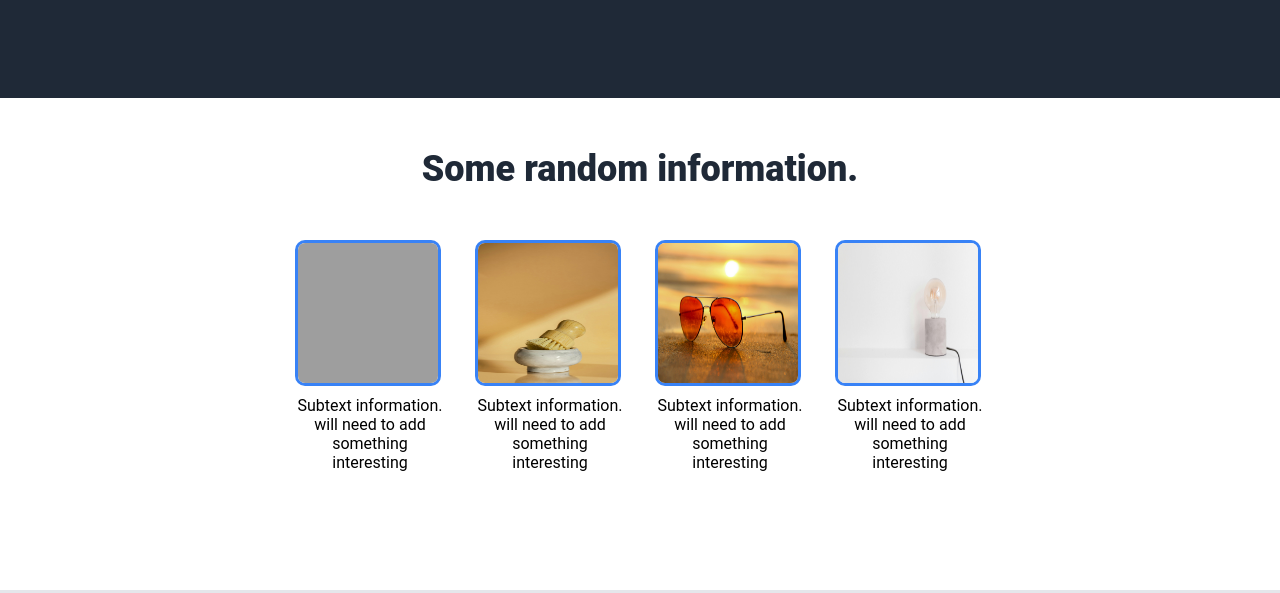
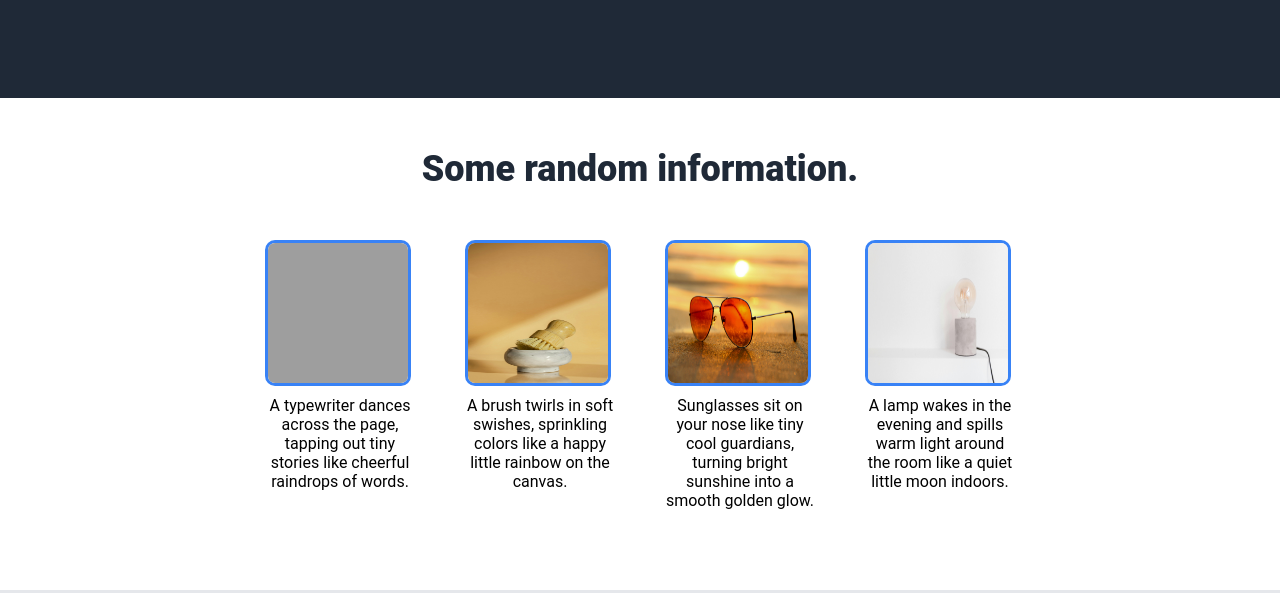
Before and after one commit to DKartdev/hello-flex-box, a plain HTML site: page index.html in a window 1280 px wide. Shown: the part 422-1015 px from the top of the page. Drawn offline with Linux system fonts and the light colour scheme; grey boxes are pictures that could not be loaded.

Commit message:
finish random info section
add img and text under them

```diff
--- a/index.html
+++ b/index.html
@@ -19,8 +19,7 @@
         <div class="main-content">
             <div class="text">
                 <div class="title">This website is awesome</div>
-                <div class="subtext">This website has some subtext that goes here underthe main title.
-                    It`s a smaler font and the color is lower contrast.</div>
+                <div class="subtext">This website has some subtext that goes here underthe main title. It`s a smaler font and the color is lower contrast.</div>
                 <button class="btn blue">Sign up</button>
             </div>
             <div>
@@ -31,37 +30,31 @@
         <div class="info">
 
             <div class="box">
-                <img src="./pexels-helloaesthe-10572411.jpg" alt="" class="square">
-                <div>Subtext information. will need to add something interesting</div>
+                <img src="./pexels-helloaesthe-10572411.jpg" alt="typewriter" class="square">
+                <div>A typewriter dances across the page, tapping out tiny stories like cheerful raindrops of words.</div>
             </div>
 
             <div class="box">
-                <img src="./pexels-mikhail-nilov-7814788.jpg" alt="" class="square">
-                <div>Subtext information. will need to add something interesting</div>
-
+                <img src="./pexels-mikhail-nilov-7814788.jpg" alt="brush" class="square">
+                <div>A brush twirls in soft swishes, sprinkling colors like a happy little rainbow on the canvas.</div>
              </div>
 
             <div class="box">
-                <img src="./pexels-nitin-creative-46710.jpg" alt="" class="square">
-                <div>Subtext information. will need to add something interesting</div>
+                <img src="./pexels-nitin-creative-46710.jpg" alt="sunglasses" class="square">
+                <div>Sunglasses sit on your nose like tiny cool guardians, turning bright sunshine into a smooth golden glow.</div>
             </div>
 
             <div class="box">
-                <img src="./pexels-andreea-ch-371539-1166643.jpg" alt="" class="square">
-                <div>Subtext information. will need to add something interesting</div>
+                <img src="./pexels-andreea-ch-371539-1166643.jpg" alt="lamp" class="square">
+                <div>A lamp wakes in the evening and spills warm light around the room like a quiet little moon indoors.</div>
             </div>
-
         </div>
-
-
-
         <div class="quote">
            <div class="quote-box">
            <div >“There is nothing noble in being superior to your fellow man; true nobility is being superior to your former self.” </div>
            <div id="author">- Ernest Hemingway</div>
            </div>
         </div>
-
         <div class="action">
             <div class="action-box">
                <div class="action-text">
@@ -71,14 +64,9 @@
                <button class="btn white">Sign up</button>
             </div>
         </div>
-
-
     </div>
-
         <div class="footer">
             Copyright &#169 The Odin Project 2021
         </div>
-
-
 </body>
 </html>
--- a/style.css
+++ b/style.css
@@ -5,13 +5,11 @@ body{
     flex-direction: column;
     justify-content: space-between;
     min-height: 100vh;
-
 }
 
 
 .body{
     flex: 1;
-
 }
 
 .header, .footer{
@@ -93,7 +91,7 @@ ul, li{
 }
 
 .info{
-    gap: 30px;
+    gap: 50px;
 }
 
 .random-info{
@@ -122,7 +120,7 @@ ul, li{
 .square{
     height: 140px;
     width: 140px;
-    border: #3882F6 solid;
+    border: 3px solid #3882F6;
     border-radius: 10px;
     flex-shrink: 0;
 }
```
Lines whose indentation alone changed are shown as unchanged.
